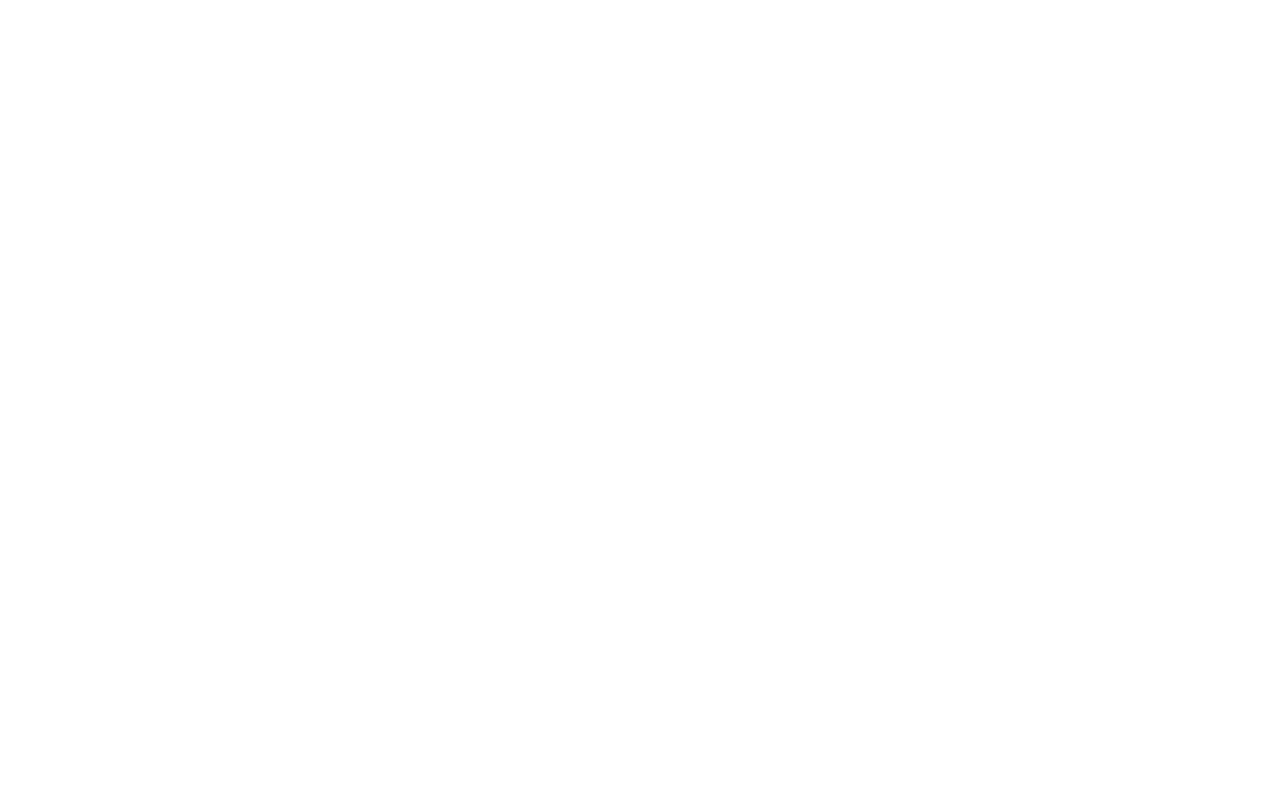
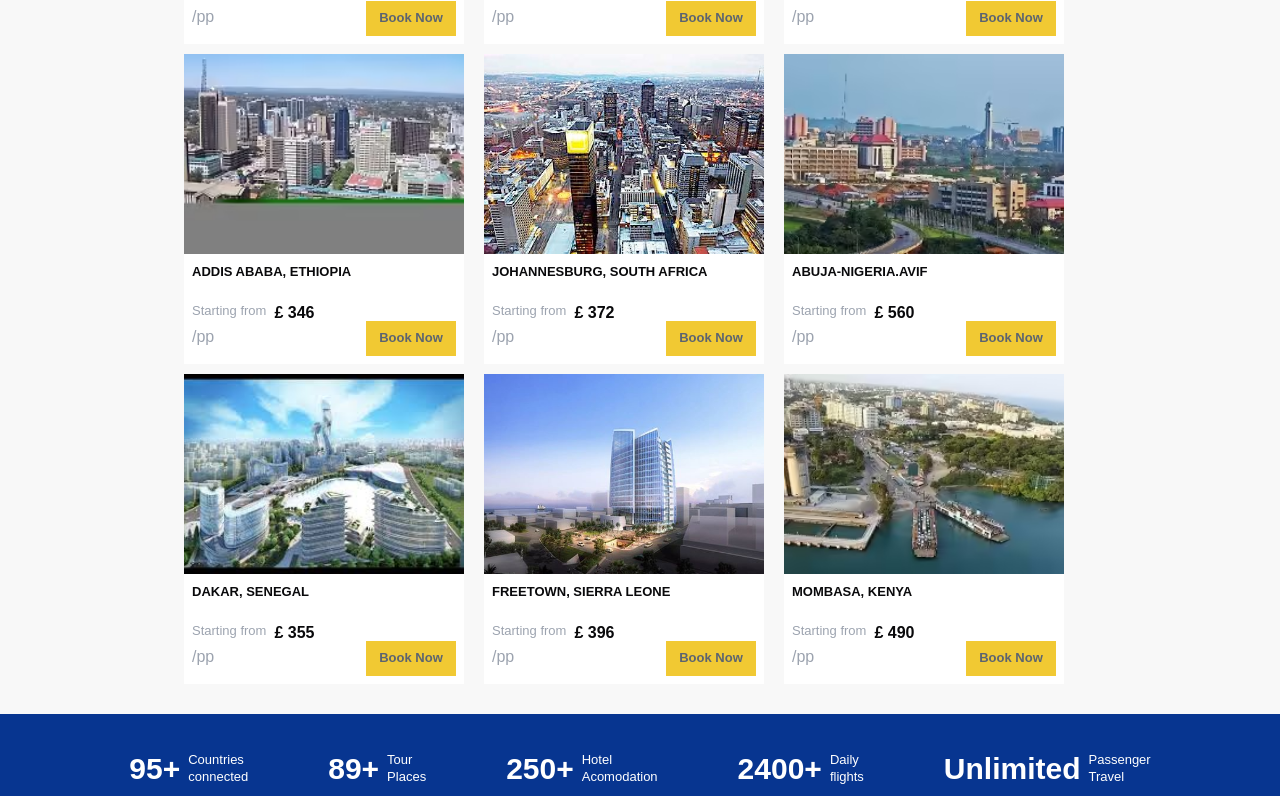
Before and after one commit to fahadibrahimdev/booking_nx, a Next.js app: page / in a window 1280 px wide. Shown: the part 2001-2797 px from the top of the page. Before the commit the page ends 950 px from the top, so only its background shows below. Built offline with nearby package versions, Linux system fonts and the light colour scheme.

Commit message:
set the responsivenes in booking of the first page

```diff
--- a/src/app/page.tsx
+++ b/src/app/page.tsx
@@ -141,13 +141,13 @@
         <BlueDocumentForm />
       </div>
 
-      {/* <div className="flex justify-center pt-16">
+       <div className="flex justify-center pt-16">
         <p className="text-[30px] font-bold text-[#0B43B1]">Our Services</p>
-      </div> */}
+      </div>
 
-      {/* Scrollable Content Section */}
+
       <div className=" pb-10 overflow-auto pt-20">
-        {/* <div className="flex flex-row justify-center space-x-5">
+         <div className="flex md:flex-row flex-col justify-center space-x-5">
           {Gradienttext.map((item) => (
             <GradientTextComp
               key={item.id}
@@ -156,19 +156,19 @@
               icon={item.Icon}
             />
           ))}
-        </div> */}
+        </div>
 
-        <div className="bg-[#F8F8F8] w-full h-full mt-20">
-          {/* <p className="text-[#0B42B0] text-[30px] font-bold text-center pt-20">
+        <div className="bg-[#F8F8F8] w-full h-full md:mt-20 mt-10">
+           <p className="text-[#0B42B0] text-[30px] font-bold text-center pt-20">
             Latest Airlines Deals
-          </p> */}
-          {/* <p className="text-gray-600 font-bold text-[15px] text-center">
+          </p>
+           <p className="text-gray-600 font-bold md:text-[15px] text-[20px] text-center">
             See below extraordinary series of our Airlines Deals
-          </p> */}
+          </p>
 
           {/* Cards Section */}
-          {/* <div className="flex justify-center">
-            <div className="flex flex-wrap p-10 gap-5 w-[80%] ml-8">
+           <div className="flex justify-center">
+            <div className="flex flex-wrap md:p-10 p-5 gap-5 w-[80%] ml-8">
               {Hovercard.map((card) => (
                 <HoverImgCard
                   key={card.id}
@@ -178,23 +178,23 @@
                 />
               ))}
             </div>
-          </div> */}
+          </div>
 
           <div className="bg-white">
-            {/* <div>
+             <div className="md:mt-0 mt-5">
               <BlueImgComp />
-            </div> */}
-            {/* <div className="pt-10 ">
+            </div>
+            <div className="pt-10 ">
               <YellowContainer />
-            </div> */}
+            </div>
           </div>
         </div>
       </div>
 
-      {/* Fixed Footer */}
-      {/* <div className="">
+
+     <div className="">
         <Footer />
-      </div> */}
+      </div>
     </div>
   );
 }
--- a/src/components/bluedocumentform.tsx
+++ b/src/components/bluedocumentform.tsx
@@ -254,7 +254,7 @@
 
             {/* Dropdown Menu */}
             {isOpen && (
-              <div className="absolute left-0 mt-2 md:w-full bg-white shadow-lg">
+              <div className="absolute left-0 z-50 mt-2 w-full bg-white shadow-lg">
                 <ul className="p-2">
                   <li className="py-2 px-4 hover:bg-gray-200" onClick={() => handleSelect("Economy")}>
                     Economy
@@ -290,12 +290,12 @@
         </div>
 
         <div className="flex md:flex-row flex-col  md:space-x-10">
-          <button className="flex bg-[#F1C933] mt-5 rounded-md p-3 w-[200px] justify-center items-center mx-auto">
+          <button className="flex bg-[#F1C933] md:mt-5 rounded-md p-3 w-[200px] justify-center items-center mx-auto">
             <FaSearch className="text-[#0B43B1] font-bold" />
             <p className="text-[#0B43B1] font-bold ml-3">Find Deals</p>
           </button>
 
-          <div className="flex md:justify-end  md:mt-8 mt-5 md:ml-0 ml-10">
+          <div className="flex md:justify-end  md:mt-8 mt-2 md:ml-0 ml-10">
             <input
               id="link-checkbox"
               type="checkbox"
--- a/src/components/blueimgcomp.tsx
+++ b/src/components/blueimgcomp.tsx
@@ -8,54 +8,52 @@
                 src="/footer-clouds.png"
                 height={1960}
                 width={1960}
-                className="h-[170px] object-cover"
+                className="md:h-[170px] h-[130px] object-cover"
                 alt="Footer Clouds"
             />
             <div className="absolute inset-0">
 
-                <div className="flex flex-row space-x-20 justify-center pt-8">
-                <div className="flex flex-row">
-                <p className=" text-white font-bold text-[30px]">95+</p>
-                <div className="mt-1 ml-2">
-                    <p className="text-white text-[13px]">Countries</p>
-                    <p className="text-white text-[13px] leading-tight">connected</p>
+                <div className="flex flex-row md:space-x-20 space-x-4 justify-center md:pt-8">
+                <div className="flex md:flex-row flex-col">
+                <p className=" text-white font-bold md:text-[30px]">95+</p>
+                <div className="mt-1 md:ml-2">
+                    <p className="text-white md:text-[13px]">Countries</p>
+                    <p className="text-white md:text-[13px] leading-tight">connected</p>
                 </div>
                 </div>
 
-                <div className="flex flex-row">
-                <p className=" text-white font-bold text-[30px]">89+</p>
-                <div className="mt-1 ml-2">
-                    <p className="text-white text-[13px]">Tour</p>
-                    <p className="text-white text-[13px] leading-tight">Places</p>
+                <div className="flex md:flex-row flex-col">
+                <p className=" text-white font-bold md:text-[30px]">89+</p>
+                <div className="mt-1 md:ml-2">
+                    <p className="text-white md:text-[13px]">Tour</p>
+                    <p className="text-white md:text-[13px] leading-tight">Places</p>
                 </div>
                 </div>
 
-                <div className="flex flex-row">
-                <p className=" text-white font-bold text-[30px]">250+</p>
-                <div className="mt-1 ml-2">
-                    <p className="text-white text-[13px]">Hotel</p>
-                    <p className="text-white text-[13px] leading-tight">Acomodation</p>
+                <div className="flex md:flex-row flex-col">
+                <p className=" text-white font-bold md:text-[30px]">250+</p>
+                <div className="mt-1 md:ml-2">
+                    <p className="text-white md:text-[13px]">Hotel</p>
+                    <p className="text-white md:text-[13px] leading-tight">Acomodation</p>
                 </div>
                 </div>
 
-                <div className="flex flex-row">
-                <p className=" text-white font-bold text-[30px]">2400+</p>
-                <div className="mt-1 ml-2">
-                    <p className="text-white text-[13px]">Daily</p>
-                    <p className="text-white text-[13px] leading-tight">flights</p>
+                <div className="flex md:flex-row flex-col">
+                <p className=" text-white font-bold md:text-[30px]">2400+</p>
+                <div className="mt-1 md:ml-2">
+                    <p className="text-white md:text-[13px]">Daily</p>
+                    <p className="text-white md:text-[13px] leading-tight">flights</p>
                 </div>
                 </div>
 
-                <div className="flex flex-row">
-                <p className=" text-white font-bold text-[30px]">Unlimited</p>
-                <div className="mt-1 ml-2">
-                    <p className="text-white text-[13px]">Passenger</p>
-                    <p className="text-white text-[13px] leading-tight">Travel</p>
+                <div className="flex md:flex-row flex-col">
+                <p className=" text-white font-bold md:text-[30px]">Unlimited</p>
+                <div className="mt-1 md:ml-2">
+                    <p className="text-white md:text-[13px]">Passenger</p>
+                    <p className="text-white md:text-[13px] leading-tight">Travel</p>
                 </div>
                 </div>
                 </div>
-
-
             </div>
 
         </div>
--- a/src/components/yellowcontainer.tsx
+++ b/src/components/yellowcontainer.tsx
@@ -3,7 +3,7 @@
 
 const YellowContainer = () => {
   return (
-    <div className="bg-[#FFDB1A] w-full p-2 flex flex-row justify-center">
+    <div className="bg-[#FFDB1A] md:w-full p-2 flex md:flex-row  flex-col justify-center">
       <div>
         <p className="text-white font-bold text-[30px] leading-tight">
           Subscribe to our
@@ -19,7 +19,7 @@
         <input
           type="text"
           placeholder="Enter Your Destination"
-          className="text-[13px] w-[300px] p-3 border-2 border-black "
+          className="text-[13px] md:w-[300px] w-[316px] p-3 border-2 border-black "
           aria-label="Destination"
         />
       </div>
@@ -29,7 +29,7 @@
           <input
             type="text"
             placeholder="Enter Your Destination"
-            className="text-[13px] w-[200px] p-3 border-2 border-black "
+            className="text-[13px] md:w-[200px] p-3 border-2 border-black "
             aria-label="Destination"
           />
         </div>
```
Also changed, not shown: src/components/footer.tsx (+10 -10 lines).
